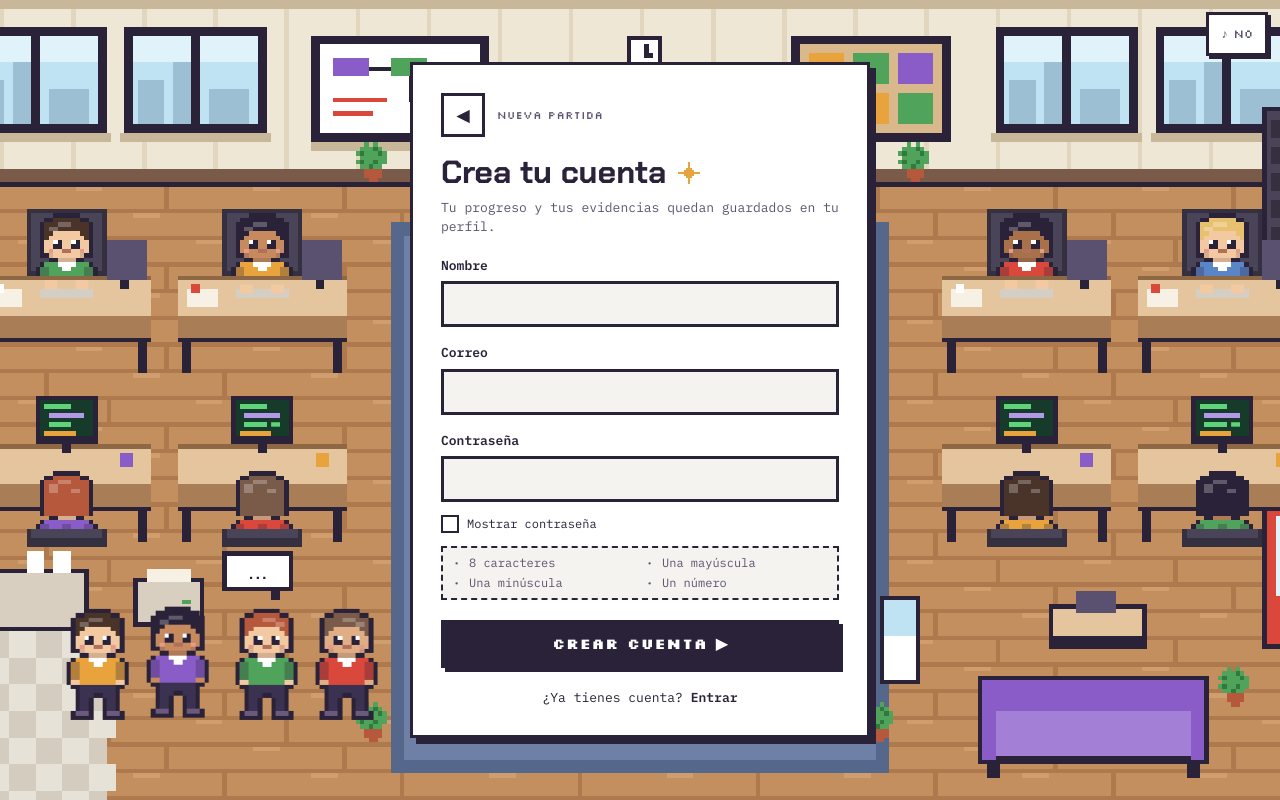
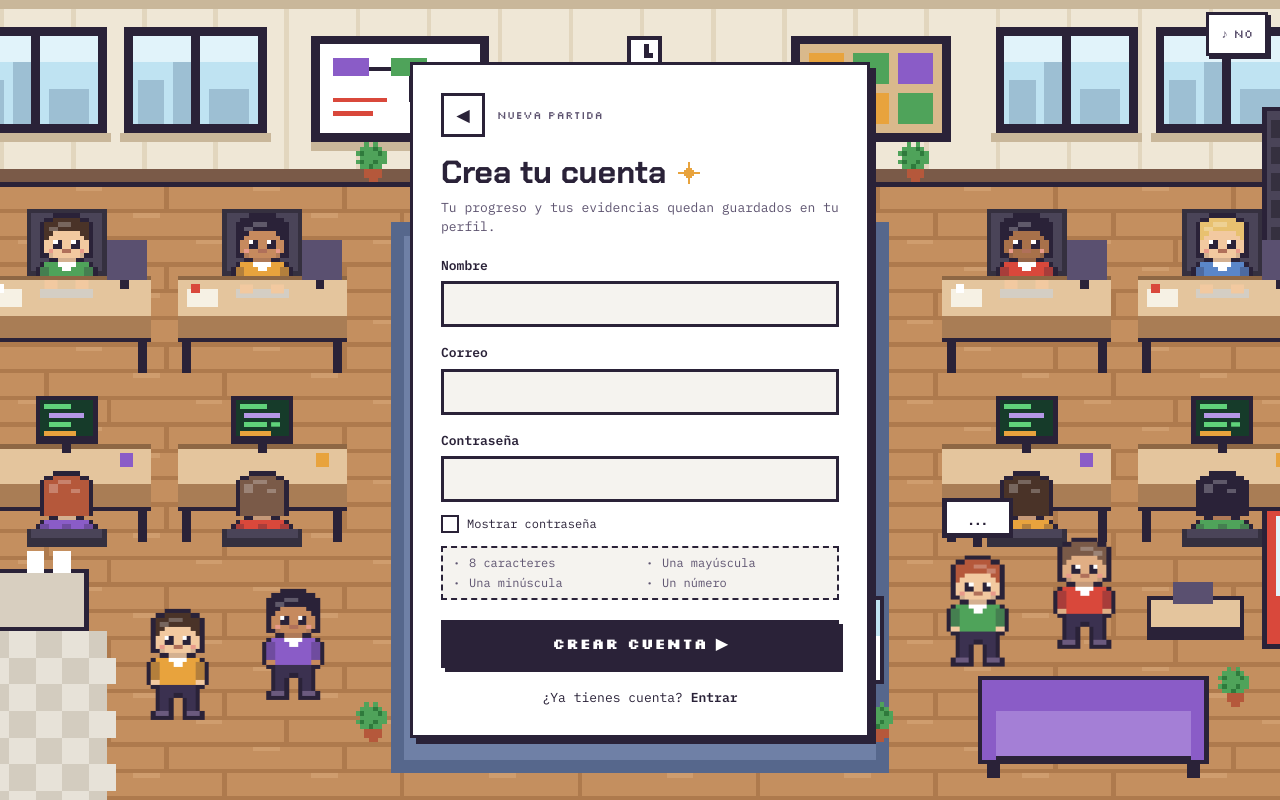
Before and after one commit to The-Tito/qatok-frontend, a Next.js app: page /register in a window 1280 px wide. Built offline with nearby package versions, Linux system fonts and the light colour scheme.

Commit message:
frontend: spread the chatting characters into two pairs
The four characters now stand as two pairs on each side of the form, at
different depths, and their speech bubbles stay inside the strip that is
visible beside the form, even on 4:3 screens.

```diff
--- a/src/app/(publico)/office-art.ts
+++ b/src/app/(publico)/office-art.ts
@@ -372,20 +372,14 @@ function furniture(p: Paths) {
   rect(p, INK, 283, 172, 3, 3);
 
   // Mesa de café con laptop.
-  rect(p, INK, 252, 136, 22, 10);
-  rect(p, C.deskTop, 253, 137, 20, 6);
-  rect(p, C.monitorBack, 258, 133, 9, 5);
+  rect(p, INK, 274, 134, 22, 10);
+  rect(p, C.deskTop, 275, 135, 20, 6);
+  rect(p, C.monitorBack, 280, 131, 9, 5);
 
   // Bote de basura y garrafón.
-  rect(p, INK, 214, 134, 9, 20);
-  rect(p, C.glass, 215, 135, 7, 8);
-  rect(p, C.white, 215, 143, 7, 10);
-
-  // Impresora.
-  rect(p, INK, 46, 130, 16, 11);
-  rect(p, '#D8CFC0', 47, 131, 14, 9);
-  rect(p, C.paper, 49, 128, 10, 3);
-  rect(p, C.green, 57, 135, 2, 1);
+  rect(p, INK, 206, 134, 9, 20);
+  rect(p, C.glass, 207, 135, 7, 8);
+  rect(p, C.white, 207, 143, 7, 10);
 
   // Plantas.
   for (const [x, y] of [
--- a/src/app/(publico)/office-scene.tsx
+++ b/src/app/(publico)/office-scene.tsx
@@ -14,12 +14,42 @@ import {
 
 type Mood = 'talk' | 'mad' | 'ok';
 
-/** Las cuatro personitas de la plática, junto a la cocina (abajo a la izquierda). */
+/**
+ * Las cuatro personitas, en dos parejas a los lados del formulario: la discusión es entre
+ * las dos de adentro, de un lado al otro. `band` es la franja donde su globo debe caber
+ * (lo que queda visible a los lados del formulario incluso en pantallas 4:3).
+ */
+const LEFT_BAND = [42, 104] as const;
+const RIGHT_BAND = [216, 280] as const;
 const PEOPLE = [
-  { x: 30, look: { hair: '#4A3328', skin: '#F2C9A0', shirt: '#E8A33D' }, pitch: 420 },
-  { x: 48, look: { hair: '#2A2238', skin: '#C68A5E', shirt: '#8A5CC7' }, pitch: 300 },
-  { x: 68, look: { hair: '#B5583B', skin: '#F2C9A0', shirt: '#4FA35A' }, pitch: 520 },
-  { x: 86, look: { hair: '#7A5A48', skin: '#E0AE84', shirt: '#D9483B' }, pitch: 360 },
+  {
+    x: 48,
+    feet: 162,
+    band: LEFT_BAND,
+    look: { hair: '#4A3328', skin: '#F2C9A0', shirt: '#E8A33D' },
+    pitch: 420,
+  },
+  {
+    x: 74,
+    feet: 158,
+    band: LEFT_BAND,
+    look: { hair: '#2A2238', skin: '#C68A5E', shirt: '#8A5CC7' },
+    pitch: 300,
+  },
+  {
+    x: 228,
+    feet: 150,
+    band: RIGHT_BAND,
+    look: { hair: '#B5583B', skin: '#F2C9A0', shirt: '#4FA35A' },
+    pitch: 520,
+  },
+  {
+    x: 252,
+    feet: 146,
+    band: RIGHT_BAND,
+    look: { hair: '#7A5A48', skin: '#E0AE84', shirt: '#D9483B' },
+    pitch: 360,
+  },
 ].map((person, i) => {
   const paths: Paths = [];
   const mad: Paths = [];
@@ -28,7 +58,6 @@ const PEOPLE = [
   return { ...person, paths, mad };
 });
 
-const FEET_Y = 162;
 const HEIGHT = STANDING.length;
 
 /** Guion en bucle: [quién, texto, tono, ms]. quién = -1 es una pausa. */
@@ -89,13 +118,15 @@ export function OfficeScene() {
     const [, text, mood] = line;
     const width = Math.ceil(text.length * 3.2) + 6;
     // El globo se abre hacia la izquierda para no quedar bajo el formulario.
-    const x = Math.max(2, speaker.x + 14 - width);
-    const y = FEET_Y - HEIGHT - 13;
+    // Centrado sobre la cabeza, pero sin salir de su franja visible.
+    const [min, max] = speaker.band;
+    const x = Math.round(Math.min(Math.max(speaker.x + 8 - width / 2, min), max - width));
+    const y = speaker.feet - HEIGHT - 13;
     bubble = (
       <g className="office-bubble" key={step}>
         <rect x={x} y={y} width={width} height={9} fill="#2A2238" />
         <rect x={x + 1} y={y + 1} width={width - 2} height={7} fill={BUBBLE_FILL[mood]} />
-        <rect x={speaker.x + 9} y={y + 9} width={2} height={2} fill="#2A2238" />
+        <rect x={speaker.x + 7} y={y + 9} width={2} height={2} fill="#2A2238" />
         <text
           x={x + width / 2}
           y={y + 6.2}
@@ -121,7 +152,7 @@ export function OfficeScene() {
         const mood =
           person === speaker ? line?.[2] : heated && (i === 1 || i === 2) ? 'mad' : undefined;
         return (
-          <g key={i} transform={`translate(${person.x} ${FEET_Y - HEIGHT})`}>
+          <g key={i} transform={`translate(${person.x} ${person.feet - HEIGHT})`}>
             <g className="office-person" data-mood={mood}>
               {(mood === 'mad' ? person.mad : person.paths).map(([color, d], j) => (
                 <path key={j} fill={color} d={d} />
```
